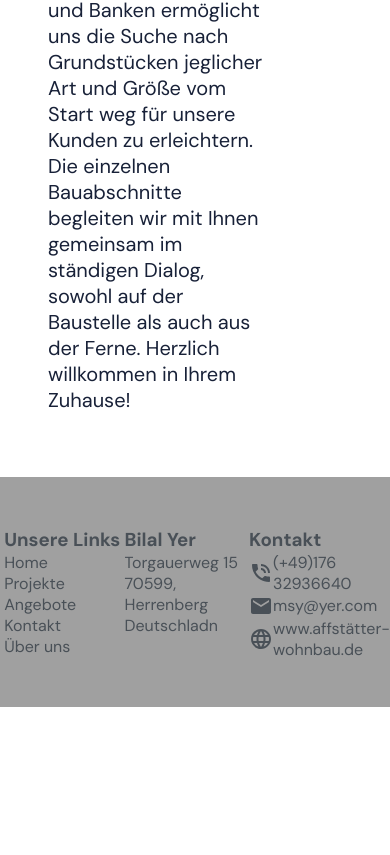
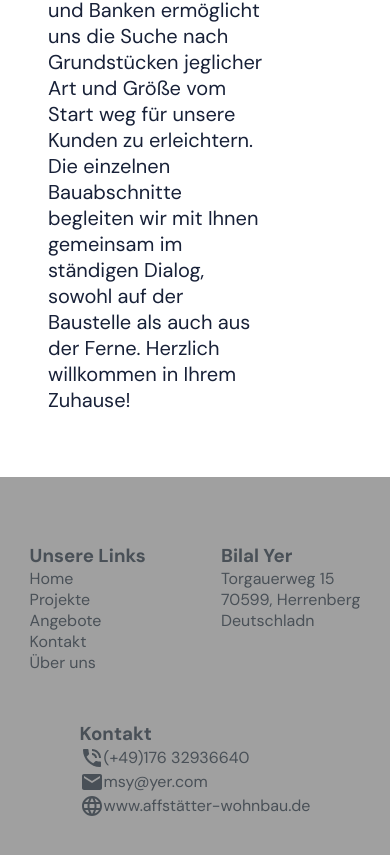
Before and after one commit to aziz-zai/Affst-tterWohnbauGmbH, a React (Create React App) app in the folder frontend_react/: page / in a window 390 px wide. Shown: the part 8773-9628 px from the top of the page. Before the commit the page ends 9480 px from the top, so only its background shows below. Built offline with nearby package versions, Linux system fonts and the light colour scheme.

Commit message:
footer responsive done

```diff
--- a/frontend_react/src/components/Footer/Footer.scss
+++ b/frontend_react/src/components/Footer/Footer.scss
@@ -5,28 +5,40 @@
   font-size: 16px;
 display: flex;
 justify-content: center;
+align-items: center;
 }
 
 
 
 .footer-text {
-  display: grid;
-  grid-template-columns: 1fr 1fr 1fr;
+  display: flex;
+  justify-items: center;
+  align-items: center;
   width: fit-content;
-  justify-items: center;
+  gap: 8rem;
+  flex-wrap: wrap;
+  padding: 1rem;
   @media screen and (max-width: 800px) {
+    gap: 3rem;
+    width:100%;
+}
 
-}
-    div{
-      height: 130px;
-    }
   }
   .footer-links{
     display: flex;
     flex-direction: column;
   }
 
-  .col-3{
+  .col-1,
+.col-2,
+.col-3 {
+  height: 130px;
+  /* Add the following properties */
+  display: flex;
+  flex-direction: column;
+  @media screen and (max-width: 800px) {
+    margin: auto;
+}
     p{
       display: flex;
       align-items: center;
```
